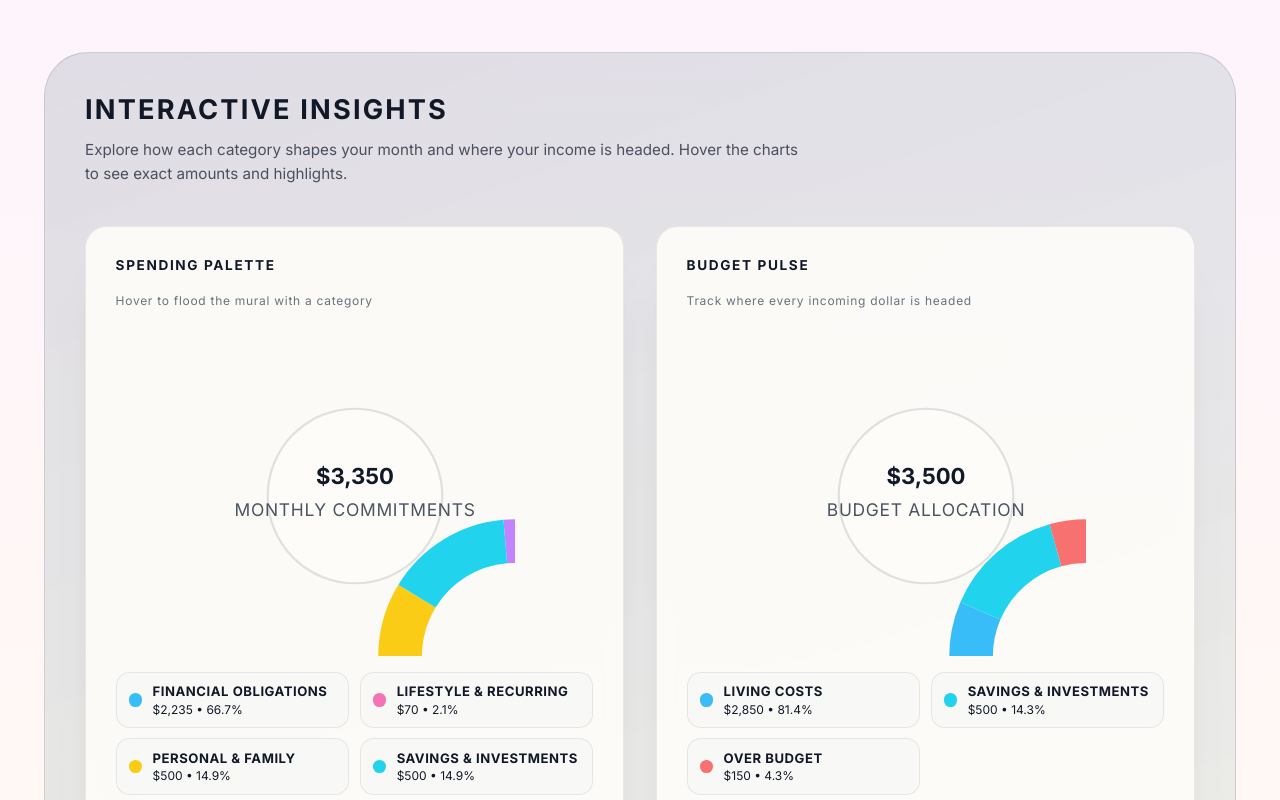
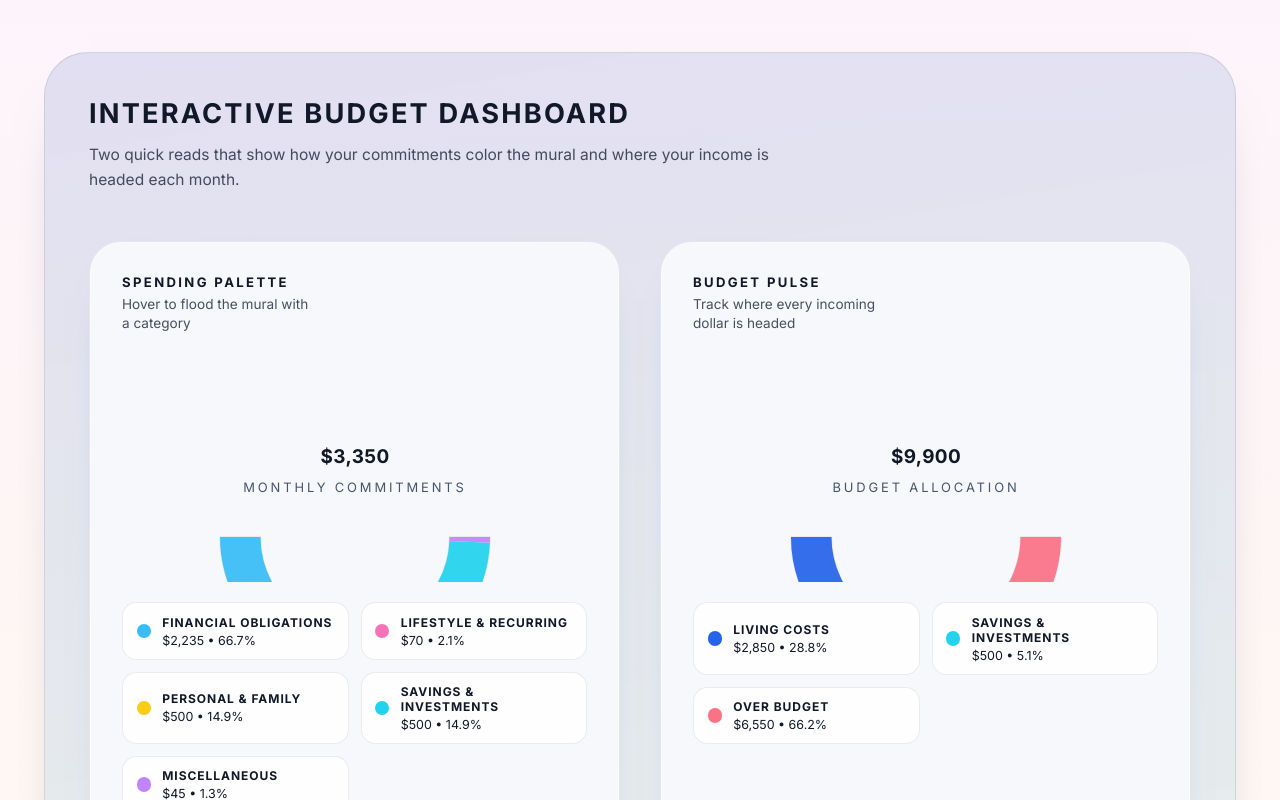
Before and after one commit to Razorblade3456/finance-tracker, a React (Vite) app: page / in a window 1280 px wide. Shown: the part 2320-3120 px from the top of the page. Built offline with nearby package versions, Linux system fonts and the light colour scheme.

Commit message:
Redesign budget insights with semi-circular gauges

```diff
--- a/src/App.tsx
+++ b/src/App.tsx
@@ -2,7 +2,7 @@ import { DragEvent as ReactDragEvent, useEffect, useMemo, useState } from 'react
 import { Category, CategoryKey, Transaction, TransactionCadence } from './types';
 import { CategoryColumn } from './components/CategoryColumn';
 import { TransactionForm } from './components/TransactionForm';
-import { CategoryPieChart } from './components/CategoryPieChart';
+import { SemiCircularGauge } from './components/SemiCircularGauge';
 
 const cadenceToMonthlyFactor: Record<TransactionCadence, number> = {
   Weekly: 4,
@@ -408,59 +408,95 @@ export default function App() {
 
   const netPrefix = summary.net >= 0 ? '+' : '-';
 
-  const commitmentsPie = useMemo(() => {
-    const slices = categories
-      .filter((category) => categoryMonthlyTotals[category.id] > 0)
-      .map((category) => ({
-        id: category.id,
-        name: category.name,
-        value: categoryMonthlyTotals[category.id],
-        accent: category.accent
-      }));
+  const spendingPalette = useMemo(() => {
+    const paletteOrder: Array<{
+      id: CategoryKey;
+      label: string;
+      accent: string;
+    }> = [
+      {
+        id: 'financial-obligations',
+        label: 'Financial Obligations',
+        accent: '#38bdf8'
+      },
+      {
+        id: 'lifestyle-recurring',
+        label: 'Lifestyle & Recurring',
+        accent: '#f472b6'
+      },
+      {
+        id: 'personal-family',
+        label: 'Personal & Family',
+        accent: '#facc15'
+      },
+      {
+        id: 'savings-investments',
+        label: 'Savings & Investments',
+        accent: '#22d3ee'
+      },
+      {
+        id: 'miscellaneous',
+        label: 'Miscellaneous',
+        accent: '#c084fc'
+      }
+    ];
+
+    const slices = paletteOrder
+      .map((entry) => ({
+        id: entry.id,
+        name: entry.label,
+        value: categoryMonthlyTotals[entry.id] ?? 0,
+        accent: entry.accent
+      }))
+      .filter((slice) => slice.value > 0);
 
     const total = slices.reduce((sum, slice) => sum + slice.value, 0);
 
     return { slices, total };
-  }, [categories, categoryMonthlyTotals]);
+  }, [categoryMonthlyTotals]);
 
-  const budgetPie = useMemo(() => {
-    const livingCosts = Math.max(summary.monthlyCommitments - summary.monthlySavings, 0);
-    const savings = Math.max(summary.monthlySavings, 0);
-    const income = Math.max(summary.monthlyIncome, 0);
-    const unassignedIncome = Math.max(income - summary.monthlyCommitments, 0);
-    const overBudget = Math.max(summary.monthlyCommitments - income, 0);
+  const budgetPulse = useMemo(() => {
+    const livingCategoryIds: CategoryKey[] = [
+      'financial-obligations',
+      'lifestyle-recurring',
+      'personal-family',
+      'miscellaneous'
+    ];
+
+    const livingCosts = livingCategoryIds.reduce(
+      (sum, categoryId) => sum + (categoryMonthlyTotals[categoryId] ?? 0),
+      0
+    );
+    const savings = categoryMonthlyTotals['savings-investments'] ?? 0;
+    const income = categoryMonthlyTotals.income ?? 0;
+    const commitmentsTotal = livingCosts + savings;
+    const overBudget = Math.max(commitmentsTotal - income, 0);
 
     const slices = [
       {
         id: 'living-costs',
-        name: 'Living costs',
+        name: 'Living Costs',
         value: livingCosts,
-        accent: '#38bdf8'
+        accent: '#2563eb'
       },
       {
         id: 'savings-investments',
-        name: 'Savings & investments',
+        name: 'Savings & Investments',
         value: savings,
         accent: '#22d3ee'
       },
       {
-        id: 'unassigned-income',
-        name: 'Income left to plan',
-        value: unassignedIncome,
-        accent: '#34d399'
-      },
-      {
         id: 'over-budget',
-        name: 'Over budget',
+        name: 'Over Budget',
         value: overBudget,
-        accent: '#f87171'
+        accent: '#fb7185'
       }
     ].filter((slice) => slice.value > 0);
 
     const total = slices.reduce((sum, slice) => sum + slice.value, 0);
 
     return { slices, total };
-  }, [summary.monthlyCommitments, summary.monthlyIncome, summary.monthlySavings]);
+  }, [categoryMonthlyTotals]);
 
   return (
     <div className="app-shell">
@@ -577,44 +613,44 @@ export default function App() {
         </div>
       </section>
 
-      {(commitmentsPie.slices.length > 0 || budgetPie.slices.length > 0) && (
-        <section className="insights" aria-labelledby="insights-heading">
-          <div className="insights-header">
-            <h2 id="insights-heading">Interactive insights</h2>
+      {(spendingPalette.slices.length > 0 || budgetPulse.slices.length > 0) && (
+        <section className="budget-dashboard" aria-labelledby="budget-dashboard-heading">
+          <div className="budget-dashboard-header">
+            <h2 id="budget-dashboard-heading">Interactive budget dashboard</h2>
             <p>
-              Explore how each category shapes your month and where your income is headed. Hover the
-              charts to see exact amounts and highlights.
+              Two quick reads that show how your commitments color the mural and where your income is
+              headed each month.
             </p>
           </div>
-          <div className="insights-grid">
-            {commitmentsPie.slices.length > 0 && (
-              <section className="chart-card" aria-label="Spending distribution">
-                <h3 className="chart-title">Spending palette</h3>
-                <p className="chart-subtitle">Hover to flood the mural with a category</p>
-                <div className="chart-wrapper">
-                  <CategoryPieChart
-                    data={commitmentsPie.slices}
-                    total={commitmentsPie.total}
-                    formatCurrency={formatCurrency}
-                    defaultLabel="Monthly commitments"
-                    ariaLabel="Monthly spending by category"
-                  />
+          <div className="budget-dashboard-grid">
+            {spendingPalette.slices.length > 0 && (
+              <section className="gauge-card" aria-label="Spending palette">
+                <div className="gauge-card-header">
+                  <h3>Spending Palette</h3>
+                  <p>Hover to flood the mural with a category</p>
                 </div>
+                <SemiCircularGauge
+                  data={spendingPalette.slices}
+                  total={spendingPalette.total}
+                  formatCurrency={formatCurrency}
+                  defaultLabel="Monthly Commitments"
+                  ariaLabel="Monthly commitments by category"
+                />
               </section>
             )}
-            {budgetPie.slices.length > 0 && (
-              <section className="chart-card" aria-label="Budget allocation">
-                <h3 className="chart-title">Budget pulse</h3>
-                <p className="chart-subtitle">Track where every incoming dollar is headed</p>
-                <div className="chart-wrapper">
-                  <CategoryPieChart
-                    data={budgetPie.slices}
-                    total={budgetPie.total}
-                    formatCurrency={formatCurrency}
-                    defaultLabel="Budget allocation"
-                    ariaLabel="Budget allocation overview"
-                  />
+            {budgetPulse.slices.length > 0 && (
+              <section className="gauge-card" aria-label="Budget pulse">
+                <div className="gauge-card-header">
+                  <h3>Budget Pulse</h3>
+                  <p>Track where every incoming dollar is headed</p>
                 </div>
+                <SemiCircularGauge
+                  data={budgetPulse.slices}
+                  total={budgetPulse.total}
+                  formatCurrency={formatCurrency}
+                  defaultLabel="Budget Allocation"
+                  ariaLabel="Budget allocation breakdown"
+                />
               </section>
             )}
           </div>
--- /dev/null
+++ b/src/components/SemiCircularGauge.tsx
@@ -0,0 +1,176 @@
+import { useMemo, useState } from 'react';
+
+interface GaugeDatum {
+  id: string;
+  name: string;
+  value: number;
+  accent: string;
+}
+
+interface SemiCircularGaugeProps {
+  data: GaugeDatum[];
+  total: number;
+  formatCurrency: (value: number) => string;
+  defaultLabel: string;
+  ariaLabel?: string;
+}
+
+const START_ANGLE = Math.PI;
+const END_ANGLE = 0;
+const CENTER_X = 160;
+const CENTER_Y = 160;
+const BASE_OUTER_RADIUS = 120;
+const BASE_INNER_RADIUS = 84;
+const ACTIVE_GROWTH = 6;
+
+function polarToCartesian(cx: number, cy: number, radius: number, angle: number) {
+  return {
+    x: cx + radius * Math.cos(angle),
+    y: cy + radius * Math.sin(angle)
+  };
+}
+
+function describeDonutSlice(
+  cx: number,
+  cy: number,
+  innerRadius: number,
+  outerRadius: number,
+  startAngle: number,
+  endAngle: number
+) {
+  const outerStart = polarToCartesian(cx, cy, outerRadius, startAngle);
+  const outerEnd = polarToCartesian(cx, cy, outerRadius, endAngle);
+  const innerEnd = polarToCartesian(cx, cy, innerRadius, startAngle);
+  const innerStart = polarToCartesian(cx, cy, innerRadius, endAngle);
+  const largeArcFlag = Math.abs(endAngle - startAngle) > Math.PI ? '1' : '0';
+
+  return [
+    `M ${outerStart.x} ${outerStart.y}`,
+    `A ${outerRadius} ${outerRadius} 0 ${largeArcFlag} ${endAngle > startAngle ? 1 : 0} ${outerEnd.x} ${outerEnd.y}`,
+    `L ${innerStart.x} ${innerStart.y}`,
+    `A ${innerRadius} ${innerRadius} 0 ${largeArcFlag} ${endAngle > startAngle ? 0 : 1} ${innerEnd.x} ${innerEnd.y}`,
+    'Z'
+  ].join(' ');
+}
+
+export function SemiCircularGauge({
+  data,
+  total,
+  formatCurrency,
+  defaultLabel,
+  ariaLabel = 'Semi circular gauge'
+}: SemiCircularGaugeProps) {
+  const [hoveredId, setHoveredId] = useState<string | null>(null);
+
+  const slices = useMemo(() => {
+    const computedTotal = data.reduce((sum, datum) => sum + datum.value, 0);
+    if (!computedTotal) {
+      return [] as Array<
+        GaugeDatum & {
+          startAngle: number;
+          endAngle: number;
+          percentage: number;
+        }
+      >;
+    }
+
+    let currentAngle = START_ANGLE;
+
+    return data.map((datum, index) => {
+      const ratio = datum.value / computedTotal;
+      const sliceAngle = ratio * Math.PI;
+      const startAngle = currentAngle;
+      const endAngle = index === data.length - 1 ? END_ANGLE : currentAngle - sliceAngle;
+      currentAngle = endAngle;
+
+      return {
+        ...datum,
+        startAngle,
+        endAngle,
+        percentage: ratio * 100
+      };
+    });
+  }, [data]);
+
+  const totalValue = useMemo(() => {
+    const computedTotal = data.reduce((sum, datum) => sum + datum.value, 0);
+    return computedTotal || total;
+  }, [data, total]);
+
+  const activeSlice = slices.find((slice) => slice.id === hoveredId) ?? null;
+
+  const trackPath = describeDonutSlice(
+    CENTER_X,
+    CENTER_Y,
+    BASE_INNER_RADIUS,
+    BASE_OUTER_RADIUS,
+    START_ANGLE,
+    END_ANGLE
+  );
+
+  return (
+    <div className="gauge" role="img" aria-label={ariaLabel}>
+      <svg viewBox="0 0 320 200" className="gauge-svg">
+        <defs>
+          <filter id="gauge-glow" x="-50%" y="-50%" width="200%" height="200%">
+            <feGaussianBlur stdDeviation="5" result="coloredBlur" />
+            <feMerge>
+              <feMergeNode in="coloredBlur" />
+              <feMergeNode in="SourceGraphic" />
+            </feMerge>
+          </filter>
+        </defs>
+        <path d={trackPath} className="gauge-track" />
+        {slices.map((slice) => {
+          const isActive = hoveredId === slice.id;
+          const outerRadius = isActive ? BASE_OUTER_RADIUS + ACTIVE_GROWTH : BASE_OUTER_RADIUS;
+          const innerRadius = BASE_INNER_RADIUS;
+          const path = describeDonutSlice(
+            CENTER_X,
+            CENTER_Y,
+            innerRadius,
+            outerRadius,
+            slice.startAngle,
+            slice.endAngle
+          );
+
+          return (
+            <path
+              key={slice.id}
+              d={path}
+              fill={slice.accent}
+              className={`gauge-slice ${isActive ? 'active' : ''}`}
+              onMouseEnter={() => setHoveredId(slice.id)}
+              onMouseLeave={() => setHoveredId(null)}
+              style={{ filter: isActive ? 'url(#gauge-glow)' : 'none' }}
+            />
+          );
+        })}
+        <text x={CENTER_X} y={94} textAnchor="middle" className="gauge-value">
+          {formatCurrency(activeSlice ? activeSlice.value : totalValue)}
+        </text>
+        <text x={CENTER_X} y={120} textAnchor="middle" className="gauge-label">
+          {activeSlice ? activeSlice.name : defaultLabel}
+        </text>
+      </svg>
+      <ul className="gauge-legend">
+        {slices.map((slice) => (
+          <li
+            key={slice.id}
+            className={`gauge-legend-item ${hoveredId === slice.id ? 'active' : ''}`}
+            onMouseEnter={() => setHoveredId(slice.id)}
+            onMouseLeave={() => setHoveredId(null)}
+          >
+            <span className="gauge-legend-swatch" style={{ background: slice.accent }} />
+            <span className="gauge-legend-text">
+              <strong>{slice.name}</strong>
+              <span>
+                {formatCurrency(slice.value)} • {slice.percentage.toFixed(1)}%
+              </span>
+            </span>
+          </li>
+        ))}
+      </ul>
+    </div>
+  );
+}
--- a/src/styles.css
+++ b/src/styles.css
@@ -349,60 +349,75 @@ a {
   font-size: 0.8rem;
 }
 
-.chart-title {
-  margin: 0;
-  text-transform: uppercase;
-  letter-spacing: 0.12em;
-  font-size: 0.85rem;
+.budget-dashboard {
+  margin-top: clamp(2.5rem, 6vw, 4rem);
+  padding: clamp(1.75rem, 5vw, 2.75rem);
+  background: linear-gradient(170deg, rgba(30, 64, 175, 0.12), rgba(8, 145, 178, 0.1));
+  border-radius: clamp(1.5rem, 4vw, 2.75rem);
+  border: 1.5px solid rgba(15, 23, 42, 0.1);
+  display: flex;
+  flex-direction: column;
+  gap: clamp(1.75rem, 5vw, 3rem);
+  box-shadow: 0 36px 65px -48px rgba(15, 23, 42, 0.55);
 }
 
-.chart-subtitle {
-  margin: 0;
-  font-size: 0.75rem;
-  color: #6b7280;
-  letter-spacing: 0.06em;
-}
-
-.chart-wrapper {
-  margin-top: 0.5rem;
-}
-
-.insights {
-  margin-top: clamp(2.5rem, 6vw, 4rem);
-  padding: clamp(1.5rem, 4vw, 2.5rem);
-  background: linear-gradient(160deg, rgba(8, 47, 73, 0.12), rgba(15, 118, 110, 0.08));
-  border-radius: clamp(1.5rem, 4vw, 2.75rem);
-  border: 1.5px solid rgba(15, 23, 42, 0.12);
-  display: flex;
-  flex-direction: column;
-  gap: clamp(1.5rem, 4vw, 2.5rem);
-}
-
-.insights-header {
+.budget-dashboard-header {
   max-width: 720px;
   display: flex;
   flex-direction: column;
-  gap: 0.75rem;
+  gap: 0.85rem;
 }
 
-.insights-header h2 {
+.budget-dashboard-header h2 {
   margin: 0;
   font-size: clamp(1.35rem, 3vw, 1.7rem);
   letter-spacing: 0.08em;
   text-transform: uppercase;
 }
 
-.insights-header p {
+.budget-dashboard-header p {
   margin: 0;
-  color: rgba(15, 23, 42, 0.72);
-  font-size: 0.95rem;
+  color: rgba(15, 23, 42, 0.75);
+  font-size: 0.97rem;
   line-height: 1.6;
 }
 
-.insights-grid {
+.budget-dashboard-grid {
   display: grid;
-  gap: clamp(1.25rem, 3vw, 2rem);
-  grid-template-columns: repeat(auto-fit, minmax(260px, 1fr));
+  gap: clamp(1.5rem, 4vw, 2.5rem);
+  grid-template-columns: repeat(auto-fit, minmax(280px, 1fr));
+}
+
+.gauge-card {
+  background: rgba(248, 249, 252, 0.94);
+  border-radius: clamp(1.25rem, 3vw, 2rem);
+  border: 1.5px solid rgba(15, 23, 42, 0.08);
+  padding: clamp(1.25rem, 3vw, 2rem);
+  display: flex;
+  flex-direction: column;
+  gap: clamp(1rem, 2vw, 1.5rem);
+  box-shadow: inset 0 0 0 1px rgba(255, 255, 255, 0.4), 0 22px 40px -35px rgba(30, 64, 175, 0.65);
+}
+
+.gauge-card-header {
+  display: flex;
+  flex-direction: column;
+  gap: 0.35rem;
+}
+
+.gauge-card-header h3 {
+  margin: 0;
+  letter-spacing: 0.18em;
+  text-transform: uppercase;
+  font-size: 0.82rem;
+}
+
+.gauge-card-header p {
+  margin: 0;
+  font-size: 0.85rem;
+  color: rgba(15, 23, 42, 0.75);
+  max-width: 22ch;
+  line-height: 1.4;
 }
 
 .workspace {
@@ -737,91 +752,95 @@ textarea {
   color: #94a3b8;
 }
 
-.pie-chart {
+.gauge {
   display: grid;
-  gap: 1rem;
+  gap: 1.25rem;
 }
 
-.pie-chart-svg {
-  width: min(320px, 100%);
+.gauge-svg {
+  width: min(360px, 100%);
   margin: 0 auto;
   display: block;
 }
 
-.pie-slice {
-  transition: transform 0.3s ease, filter 0.3s ease;
-  transform-origin: center;
+.gauge-track {
+  fill: rgba(241, 245, 249, 0.75);
+  stroke: rgba(15, 23, 42, 0.08);
+  stroke-width: 1.25px;
 }
 
-.pie-slice.active {
-  transform: scale(1.02);
+.gauge-slice {
+  transition: transform 0.3s ease, filter 0.3s ease, opacity 0.3s ease;
+  transform-origin: center;
+  opacity: 0.92;
 }
 
-.pie-center {
-  fill: rgba(253, 252, 249, 0.92);
-  stroke: rgba(17, 24, 39, 0.12);
-  stroke-width: 1.5px;
+.gauge-slice:hover,
+.gauge-slice.active {
+  opacity: 1;
+  transform: scale(1.01);
 }
 
-.pie-value {
-  font-size: 0.95rem;
+.gauge-value {
+  font-size: 1.05rem;
   font-weight: 700;
   fill: #111827;
+  letter-spacing: 0.02em;
 }
 
-.pie-label {
-  font-size: 0.75rem;
-  fill: #4b5563;
-  letter-spacing: 0.04em;
+.gauge-label {
+  font-size: 0.72rem;
+  fill: #475569;
+  letter-spacing: 0.22em;
   text-transform: uppercase;
 }
 
-.pie-legend {
+.gauge-legend {
   list-style: none;
   margin: 0;
   padding: 0;
   display: grid;
-  grid-template-columns: repeat(auto-fit, minmax(160px, 1fr));
-  gap: 0.65rem;
+  grid-template-columns: repeat(auto-fit, minmax(180px, 1fr));
+  gap: 0.75rem;
 }
 
-.pie-legend-item {
+.gauge-legend-item {
   display: flex;
   align-items: center;
-  gap: 0.65rem;
-  padding: 0.65rem 0.75rem;
-  border-radius: 0.85rem;
-  border: 1px solid rgba(17, 24, 39, 0.08);
-  background: rgba(248, 249, 245, 0.9);
+  gap: 0.7rem;
+  padding: 0.7rem 0.85rem;
+  border-radius: 0.9rem;
+  border: 1px solid rgba(15, 23, 42, 0.08);
+  background: rgba(255, 255, 255, 0.85);
   transition: transform 0.2s ease, box-shadow 0.2s ease, border 0.2s ease;
   cursor: pointer;
 }
 
-.pie-legend-item:hover,
-.pie-legend-item.active {
+.gauge-legend-item:hover,
+.gauge-legend-item.active {
   transform: translateY(-2px);
   border-color: rgba(37, 99, 235, 0.35);
-  box-shadow: 0 18px 28px -22px rgba(37, 99, 235, 0.4);
+  box-shadow: 0 18px 34px -26px rgba(37, 99, 235, 0.5);
 }
 
-.pie-legend-swatch {
-  width: 0.85rem;
-  height: 0.85rem;
-  border-radius: 0.4rem;
+.gauge-legend-swatch {
+  width: 0.9rem;
+  height: 0.9rem;
+  border-radius: 0.45rem;
   flex-shrink: 0;
 }
 
-.pie-legend-text {
+.gauge-legend-text {
   display: flex;
   flex-direction: column;
-  gap: 0.15rem;
-  font-size: 0.75rem;
+  gap: 0.18rem;
+  font-size: 0.78rem;
   color: #111827;
 }
 
-.pie-legend-text strong {
-  font-size: 0.82rem;
-  letter-spacing: 0.04em;
+.gauge-legend-text strong {
+  font-size: 0.75rem;
+  letter-spacing: 0.08em;
   text-transform: uppercase;
 }
 
```
